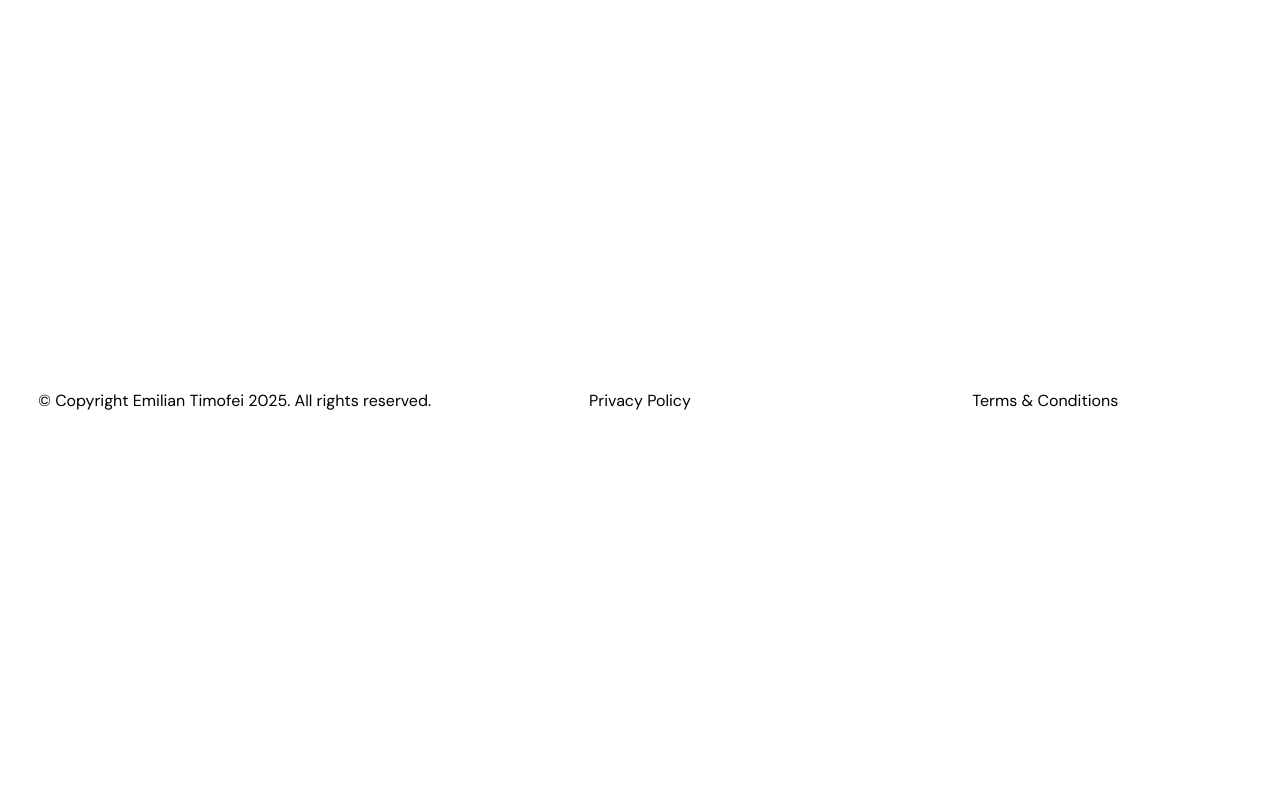
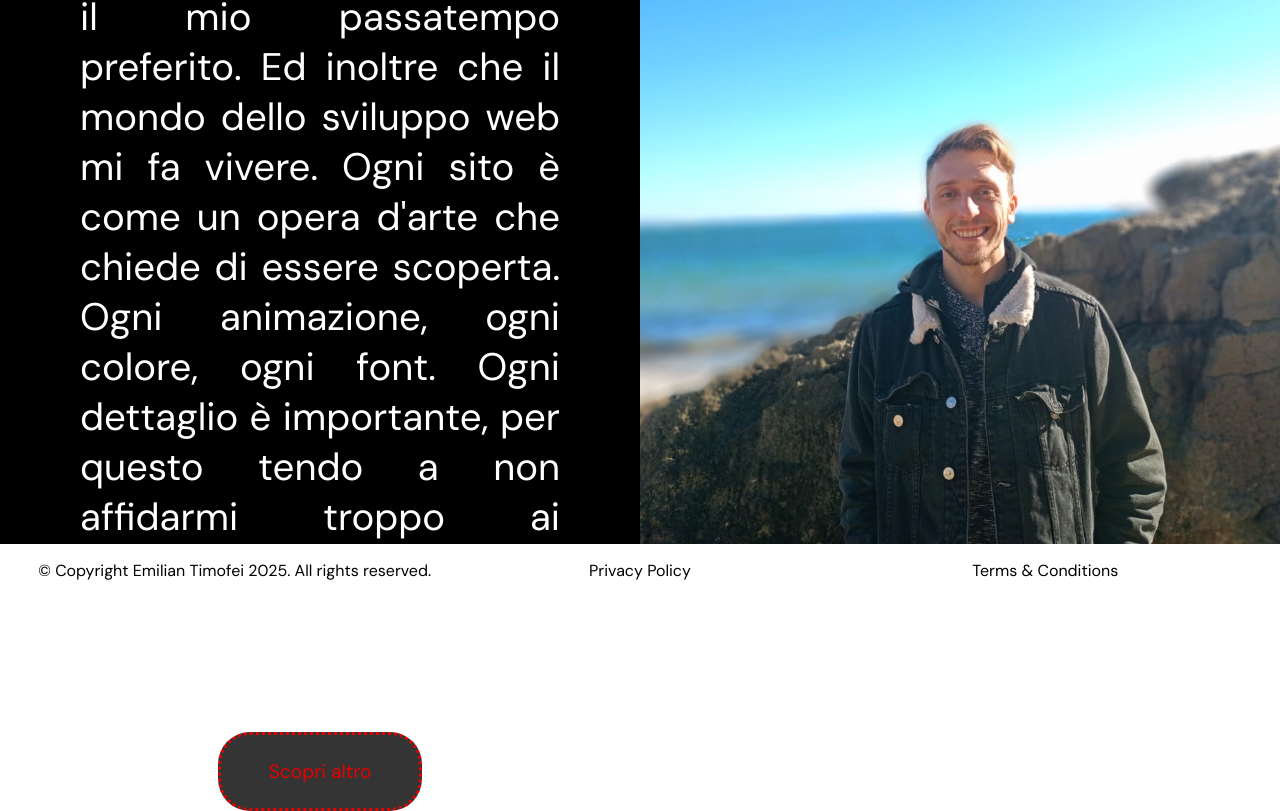
Before and after one commit to anonymouspython96/side-project, a Vue app: page / in a window 1280 px wide. Shown: the part 1084-1895 px from the top of the page. Before the commit the page ends 1511 px from the top, so only its background shows below. Built offline with nearby package versions, Linux system fonts and the light colour scheme; a web font is replaced by a local one.

Commit message:
main done

```diff
--- a/src/assets/main.css
+++ b/src/assets/main.css
@@ -6,8 +6,49 @@
 }
 
 :root {
-    --color-myred: #AA0000;
+  --color-myred: #aa0000;
   --color-black: #000000;
   --color-white: #ffffff;
   --color-red: #e80000;
+  --color-ared: #880000;
+  --color-grey: #222222;
+  --color-lgrey: #343434;
 }
+
+/*anchor as buttons*/
+header a{
+  font-size: 1.5rem;
+  padding: 32px 64px;
+  border-radius: 32px;
+  text-decoration: none;
+  background-color: var(--color-black);
+  color: var(--color-red);
+  border: 0.8rem solid var(--color-red);
+}
+
+header a:hover{
+  background: linear-gradient(
+    to right,
+    var(--color-red),
+    var(--color-myred),
+    var(--color-red)
+  );
+  color: var(--color-black);
+  font-size: 1.8rem;
+}
+
+main a {
+  font-size: 1.2rem;
+  padding: 24px 48px;
+  border-radius: 32px;
+  text-decoration: none;
+  background-color: var(--color-lgrey);
+  color: var(--color-red);
+  border: 0.2rem dotted var(--color-red);
+}
+
+main a:hover {
+  background-color: var(--color-ared);
+  color: var(--color-grey);
+  border: 0.2rem dotted var(--color-grey);
+}
--- a/src/components/Header.vue
+++ b/src/components/Header.vue
@@ -57,26 +57,6 @@ p {
   padding-bottom: 64px;
 }
 
-a {
-  font-size: 1.5rem;
-  padding: 32px 64px;
-  border-radius: 32px;
-  text-decoration: none;
-  background-color: var(--color-black);
-  color: var(--color-red);
-  border: 0.8rem solid var(--color-red);
-}
-
-a:hover {
-  background: linear-gradient(
-    to right,
-    var(--color-red),
-    var(--color-myred),
-    var(--color-red));
-    color: var(--color-black);
-  font-size: 1.8rem;
-}
-
 #ctm i {
   padding-left: 16px;
 }
--- a/src/components/Main.vue
+++ b/src/components/Main.vue
@@ -1,25 +1,13 @@
 <template>
-  <main>
+  <main id="main">
     <section class="intro">
       <h2>Chi Sono</h2>
       <p>
-        Emilian, sviluppatore esperto e appassionato di didattica, ha creato
-        questo sito web con una missione chiara: aiutare i programmatori a
-        padroneggiare il codice attraverso la Regola del 5. Questo metodo
-        innovativo si basa su un principio semplice ma potente: ripetere il
-        codice 5 volte per assimilare concetti, strutture e logica in modo
-        naturale e duraturo. Immersi in un ambiente di apprendimento dinamico,
-        gli utenti possono praticare con esercizi reali, ricevere feedback
-        immediato e consolidare le proprie competenze in modo progressivo. Ma il
-        nostro approccio va oltre la semplice memorizzazione: crediamo che la
-        programmazione sia un'arte che si affina con la pratica costante. Per
-        questo, la Regola del 5 non è solo un metodo, ma una filosofia di
-        apprendimento che trasforma i principianti in sviluppatori competenti.
-        Se vuoi imparare a programmare, migliorare la tua capacità di scrivere
-        codice pulito ed efficiente e sviluppare una mentalità da programmatore,
-        sei nel posto giusto. Inizia oggi stesso e scopri il potere della
-        ripetizione consapevole!
+        Ciao sono Emilian. Il mio linguaggio tech preferito è <i class="fa-brands fa-css3-alt"></i>. Sono appassionato di tutto il mondo dello sviluppo web. In particolare front-end. Amo il mondo dello sviluppo web. Penso che questo sia il mio passatempo preferito. Ed inoltre che il mondo dello sviluppo web mi fa vivere. Ogni sito è come un opera d'arte che chiede di essere scoperta. Ogni animazione, ogni colore, ogni font. Ogni dettaglio è importante, per questo tendo a non affidarmi troppo ai framework (pur conoscendoli s'intende). Detto ciò:
       </p>
+      <a href="#footer">Scopri altro</a>
+    </section>
+    <section class="my-face">
     </section>
   </main>
 </template>
@@ -29,31 +17,38 @@ import "../assets/main.css";
 </script>
 
 <style scoped>
-section {
+main {
   width: 100%;
-  padding: 80px 240px;
-}
-.intro {
-  background-color: var(--color-110green);
-  background-image: linear-gradient(
-    to bottom,
-    var(--color-110green),
-    var(--color-80green)
-  );
+  display: grid;
+  grid-template-columns: 1fr 1fr;
+background-color: var(--color-black);
 }
 
-h2 {
-  font-size: 2.5rem;
+.intro {
+  color: var(--color-white);
+  display: flex;
+  justify-content: center;
+  align-items: center;
+  flex-direction: column;
+  height: 100vh;
+  padding: 0 80px;
+  font-size: 2.4rem;
+  text-align: justify;
 }
 
-p {
-  text-align: justify;
-  font-size: 1.25rem;
+.intro h2 {
+  padding-bottom: 40px;
 }
 
-h2,
-.intro p {
-  padding-bottom: 40px;
-  color: white;
+.intro a {
+  margin-top: 40px;
+}
+
+
+.my-face {
+  background-image: url("../assets/img/me.jpg");
+  background-position-x: center;
+  background-size: cover;
+  height: 100vh;
 }
 </style>
```
Also changed, not shown: src/assets/img/me.jpg (added). Lines whose indentation alone changed are shown as unchanged.
